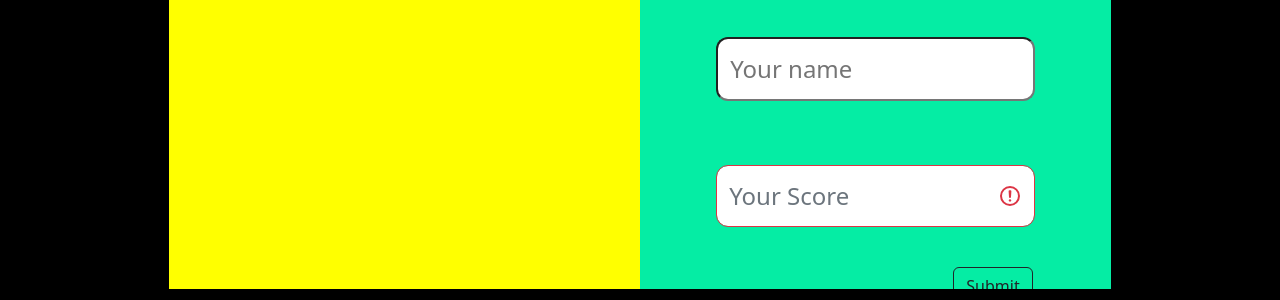
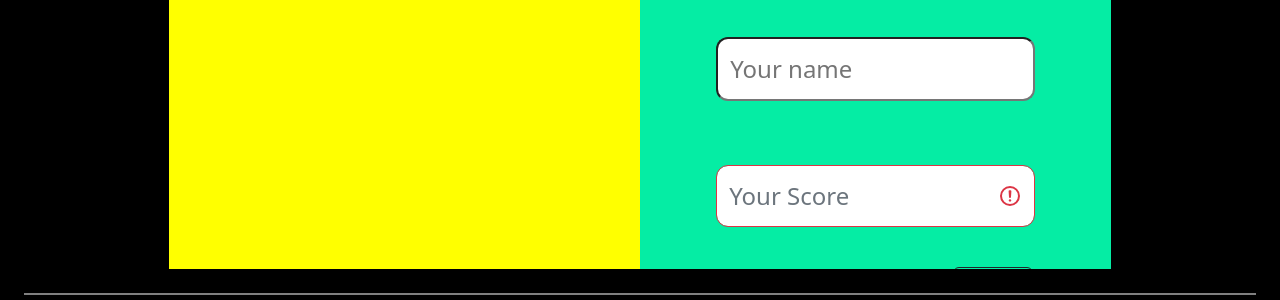
Before and after one commit to MMGGYY66/leaderboard, a website built with webpack: page src/index.html in a window 1280 px wide. Shown: the part 323-623 px from the top of the page. Built offline with nearby package versions, Linux system fonts and the light colour scheme; no server answers.

Commit message:
update main.css to make the content scrollable

```diff
--- a/src/styles/main.css
+++ b/src/styles/main.css
@@ -12,7 +12,7 @@ body {
 .content {
   width: 75%;
   overflow: scroll;
-  max-height: 420px;
+  max-height: 400px;
 }
 
 .left {
```
